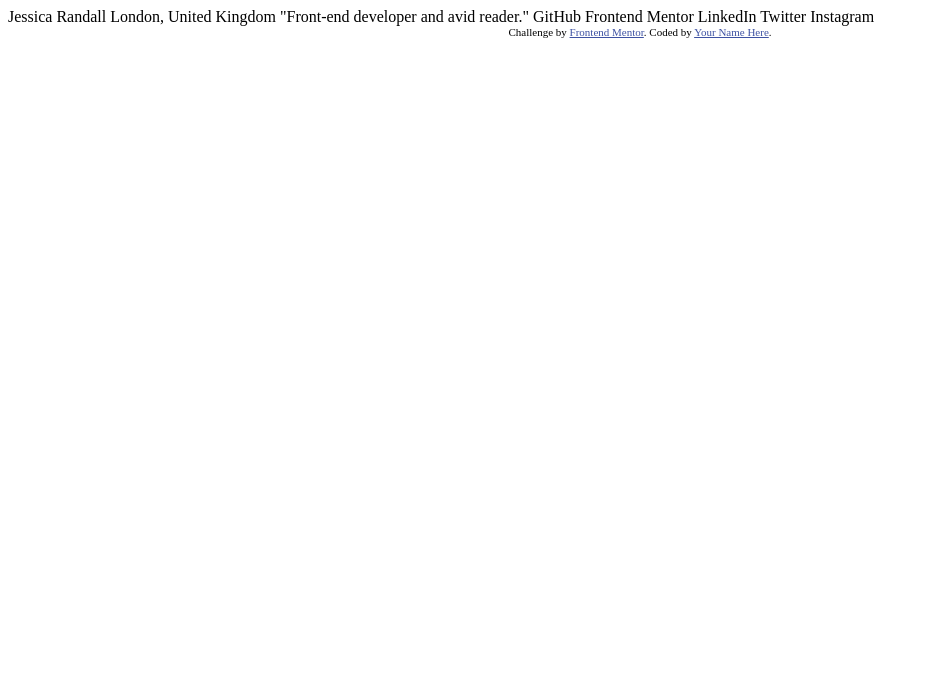
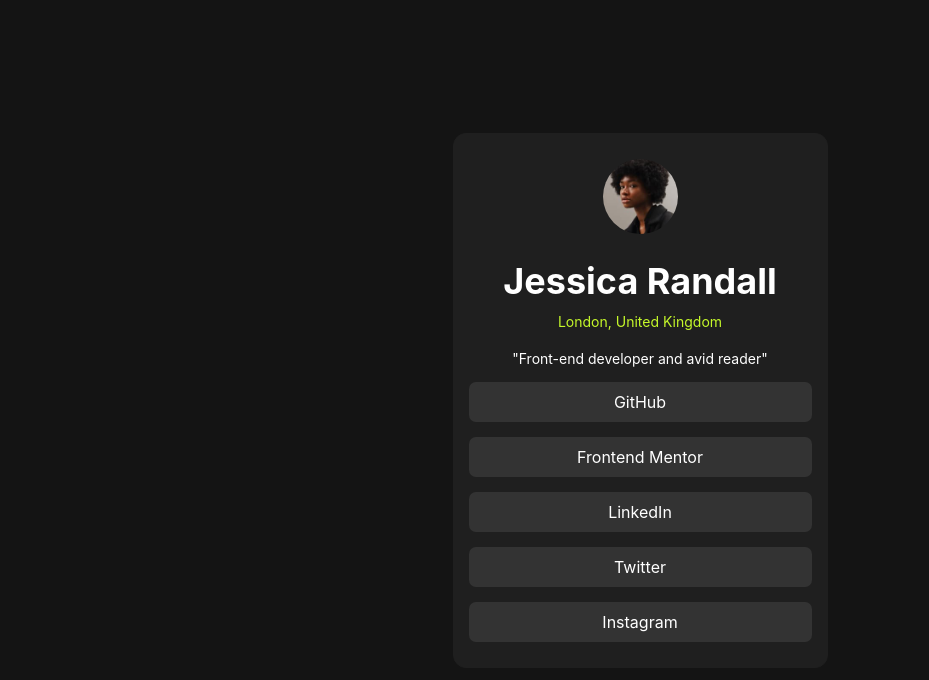
Before and after one commit to Ruslan-oss-max0/Social-links-profile, a plain HTML site: page index.html in a window 1280 px wide. Shown: the whole page, without its empty margins (0-929 px from the left). Drawn offline with Linux system fonts and the light colour scheme.

Commit message:
created the basic social links profile

```diff
--- a/index.html
+++ b/index.html
@@ -5,30 +5,28 @@
   <meta name="viewport" content="width=device-width, initial-scale=1.0"> <!-- displays site properly based on user's device -->
 
   <link rel="icon" type="image/png" sizes="32x32" href="./assets/images/favicon-32x32.png">
+  <link rel="stylesheet" href="./style.css">
 
   <title>Frontend Mentor | Social links profile</title>
-
-  <!-- Feel free to remove these styles or customise in your own stylesheet 👍 -->
-  <style>
-    .attribution { font-size: 11px; text-align: center; }
-    .attribution a { color: hsl(228, 45%, 44%); }
-  </style>
 </head>
 <body>
 
-  Jessica Randall
-  London, United Kingdom
-  "Front-end developer and avid reader."
+  <div class="container">
+    <img src="./assets/images/avatar-jessica.jpeg" alt="profile image">
+    <div class="main-section">
+      <h1 class="title">Jessica Randall</h1>
+      <p class="location">London, United Kingdom</p>
+    </div>
+    <p>"Front-end developer and avid reader"</p>
 
-  GitHub
-  Frontend Mentor
-  LinkedIn
-  Twitter
-  Instagram
+    <section class="socials">
+      <a class="social-link github" href="#">GitHub</a>
+      <a class="social-link frontend-mentor" href="#">Frontend Mentor</a>
+      <a class="social-link linkedin" href="#">LinkedIn</a>
+      <a class="social-link twitter" href="#">Twitter</a>
+      <a class="social-link instagram" href="#">Instagram</a>
+    </section>
+  </div>
 
-  <div class="attribution">
-    Challenge by <a href="https://www.frontendmentor.io?ref=challenge" target="_blank">Frontend Mentor</a>.
-    Coded by <a href="#">Your Name Here</a>.
-  </div>
 </body>
 </html>
--- /dev/null
+++ b/style.css
@@ -0,0 +1,79 @@
+* {
+    box-sizing: border-box;
+    margin: 0;
+    padding: 0;
+}
+
+:root {
+    --main-dark-grey: hsl(0, 0%, 8%);
+    --main-mid-grey: hsl(0, 0%, 12%);
+    --main-light-grey: hsl(0, 0%, 20%);
+
+    --main-green: hsl(75, 94%, 57%);
+    --main-white: hsl(0, 0%, 100%);
+}
+
+body {
+    font-family: Inter, sans-serif;
+    font-size: 18px;
+    background-color: var(--main-dark-grey);
+    color: var(--main-white);
+    height: 100vh;
+    display: flex;
+    align-items: center;
+    justify-content: center;
+    text-align: center;
+}
+
+.container {
+    max-width: 375px;
+    width: 90%;
+    background-color: var(--main-mid-grey);
+    border: 1px solid var(--main-mid-grey);
+    border-radius: 13px;
+}
+
+.container img {
+    border-radius: 50%;
+    width: 75px;
+    height: 75px;
+    margin: 25px auto;
+    display: block;
+}
+
+.main-section {
+    margin-bottom: 20px;
+}
+
+.main-section .title {
+    margin-bottom: 10px;
+}
+
+.location {
+    color: var(--main-green);
+}
+
+.socials {
+    margin-bottom: 25px;
+}
+
+.social-link {
+    display: block;
+    color: var(--main-white);
+    text-decoration: none;
+    padding: 10px;
+    background-color: var(--main-light-grey);
+    margin: 15px;
+    border-radius: 7px;
+    font-size: 16px;
+    transition: background-color 0.3s;
+}
+
+.social-link:hover {
+    background-color: var(--main-green);
+    color: var(--main-dark-grey);
+}
+
+p {
+    font-size: 14px;
+}
```
